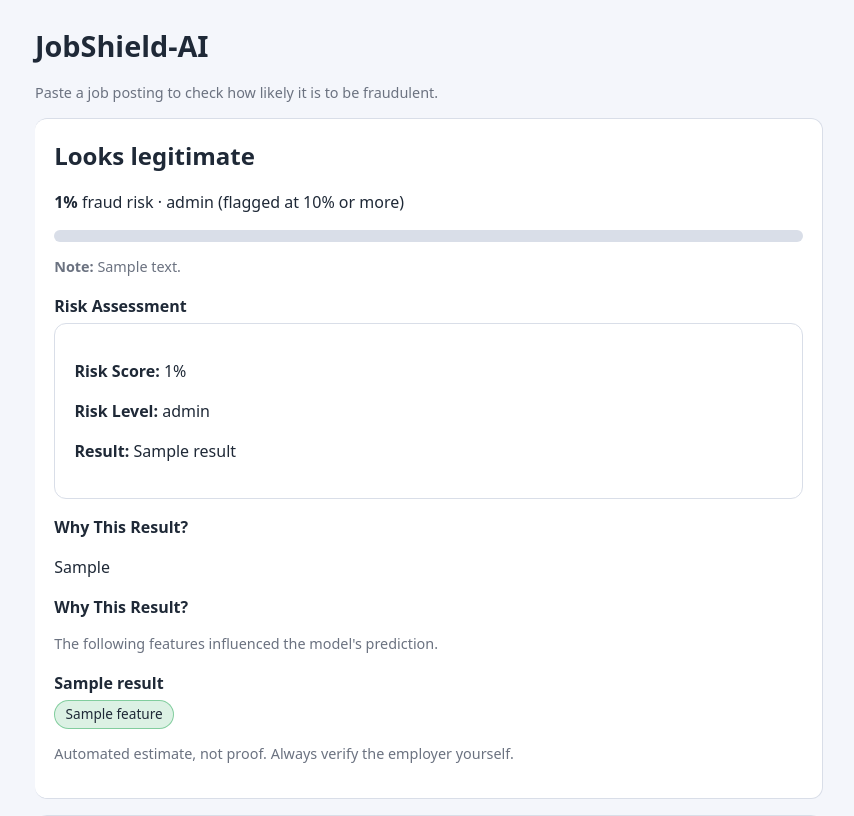
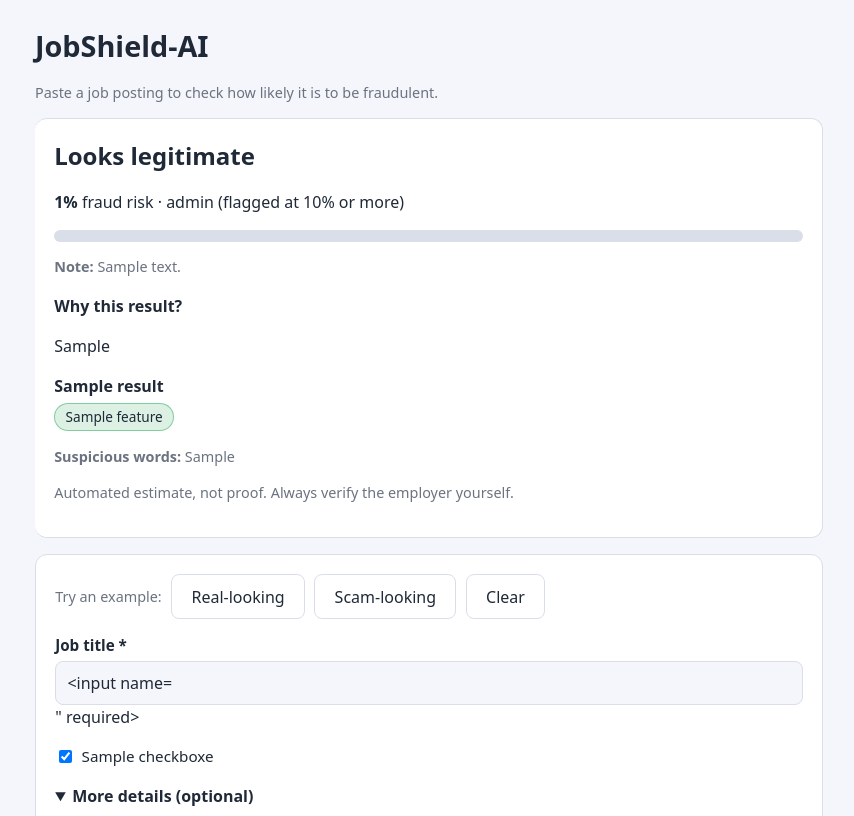
Before and after one commit to deepaklal-io/JobShield-AI, a Flask app: template app/templates/index.html in a window 1280 px wide. Shown: the top 816 px of the page, without its empty margins (211-1065 px from the left). Run offline with Flask 3, Linux system fonts and the light colour scheme; the template is opened without the code that fills it: most values are stand-ins (such as "Sample title", 1, 10 or a date in 2020); form fields are guessed from the names that the template uses.

Commit message:
Add input validation and remove duplicate result sections

```diff
--- a/app/app.py
+++ b/app/app.py
@@ -1,6 +1,6 @@
 import sys
 from pathlib import Path
-from unittest import result
+import re
 
 ROOT = Path(__file__).resolve().parents[1]
 sys.path.insert(0, str(ROOT))  # so "src" can be imported
@@ -43,9 +43,16 @@ CHECKBOXES = [
     ("has_company_logo", "Has company logo"),
     ("has_questions", "Has screening questions"),
 ]
+SALARY_PATTERN = re.compile(r"\d+(?:\.\d+)?\s*-\s*\d+(?:\.\d+)?")
 
+MAX_LENGTHS = {
+    "title": 200, "company_profile": 10000, "description": 20000,
+    "requirements": 10000, "benefits": 10000,
+    "location": 100, "department": 100, "industry": 100, "function": 100,
+}
+ALLOWED = {name: set(options) for name, _, options in DROPDOWNS}
 app = Flask(__name__)
-
+app.config["MAX_CONTENT_LENGTH"] = 1_000_000  # reject requests over about 1 MB
 try:
     pipeline, threshold = load_model(MODEL_PATH)
     LOAD_ERROR = None
@@ -60,7 +67,31 @@ def risk_level(p):
         return "Medium"
     return "Low"
 
+def validate(posting):
+    """Return an error message, or None if the input is fine."""
+    if not posting["title"] or not posting["description"]:
+        return "Title and description are required."
+    if len(posting["title"]) < 3:
+        return "Title is too short (at least 3 characters)."
+    if len(posting["description"]) < 20:
+        return "Description is too short (at least 20 characters)."
 
+    for col, limit in MAX_LENGTHS.items():
+        if len(posting[col]) > limit:
+            return f"{col.replace('_', ' ').capitalize()} is too long (maximum {limit} characters)."
+
+    for col, allowed in ALLOWED.items():
+        if posting[col] and posting[col] not in allowed:
+            return f"Invalid value for {col.replace('_', ' ')}."
+
+    salary = posting["salary_range"]
+    if salary:
+        if not SALARY_PATTERN.fullmatch(salary):
+            return "Salary range must look like 40000-60000 (numbers only), or leave it blank."
+        low, high = (float(x) for x in re.split(r"\s*-\s*", salary))
+        if low > high:
+            return "Salary range: the first number must not be larger than the second."
+    return None
 def page(form=None, result=None, error=None):
     return render_template(
         "index.html", form=form or {}, result=result, error=error,
@@ -84,8 +115,9 @@ def index():
         else:
             posting[col] = form.get(col, "").strip()
 
-    if not posting["title"] or not posting["description"]:
-        return page(form, error="Title and description are required.")
+    problem = validate(posting)
+    if problem:
+        return page(form, error=problem)
 
     try:
         result = predict_posting(posting, pipeline, threshold)
--- a/app/templates/index.html
+++ b/app/templates/index.html
@@ -140,40 +140,21 @@
         {% for note in result.notes %}
           <p class="muted"><strong>Note:</strong> {{ note }}</p>
         {% endfor %}
+        <h3>Why this result?</h3>
+        <p>{{ result.why_result }}</p>
 
         {% if result.explanation.method != 'unavailable' %}
-          <h3>Risk Assessment</h3>
-
-          <div class="card">
-            <p><strong>Risk Score:</strong> {{ result.percent }}%</p>
-            <p><strong>Risk Level:</strong> {{ result.risk_level }}</p>
-            <p><strong>Result:</strong> {{ result.result_label }}</p>
-          </div>
-
-          <h3>Why This Result?</h3>
-          <p>{{ result.why_result }}</p>
-
-
-
-         <h3>Why This Result?</h3>
-
-<p class="muted">
-    The following features influenced the model's prediction.
-</p>
-
           <h3>{{ result.explanation_heading }}</h3>
-
           <ul class="chips">
             {% for f in result.relevant_features %}
-    <li class="chip {{ 'up' if result.is_fraud else 'down' }}">
-        {{ f.feature }}
-    </li>
+              <li class="chip {{ 'up' if result.is_fraud else 'down' }}">{{ f.feature }}</li>
             {% else %}
-    <li class="muted">
-        No significant individual features were available.
-    </li>
+              <li class="muted">No significant individual features were available.</li>
             {% endfor %}
           </ul>
+          {% if result.suspicious_keywords %}
+            <p class="muted"><strong>Suspicious words:</strong> {{ result.suspicious_keywords|join(', ') }}</p>
+          {% endif %}
         {% endif %}
 
         <p class="muted">Automated estimate, not proof. Always verify the employer yourself.</p>
@@ -219,7 +200,9 @@
           {% for name, label in short_fields %}
             <div>
               <label for="{{ name }}">{{ label }}</label>
-              <input type="text" id="{{ name }}" name="{{ name }}" value="{{ form.get(name, '') }}">
+             <input type="text" id="{{ name }}" name="{{ name }}"
+             value="{{ form.get(name, '') }}" {% if name == 'salary_range' %}
+             pattern="\d+(\.\d+)?\s*-\s*\d+(\.\d+)?" title="Use the format 40000-60000 (numbers only)"{% endif %}>
             </div>
           {% endfor %}
 
```
Lines whose indentation alone changed are shown as unchanged.
